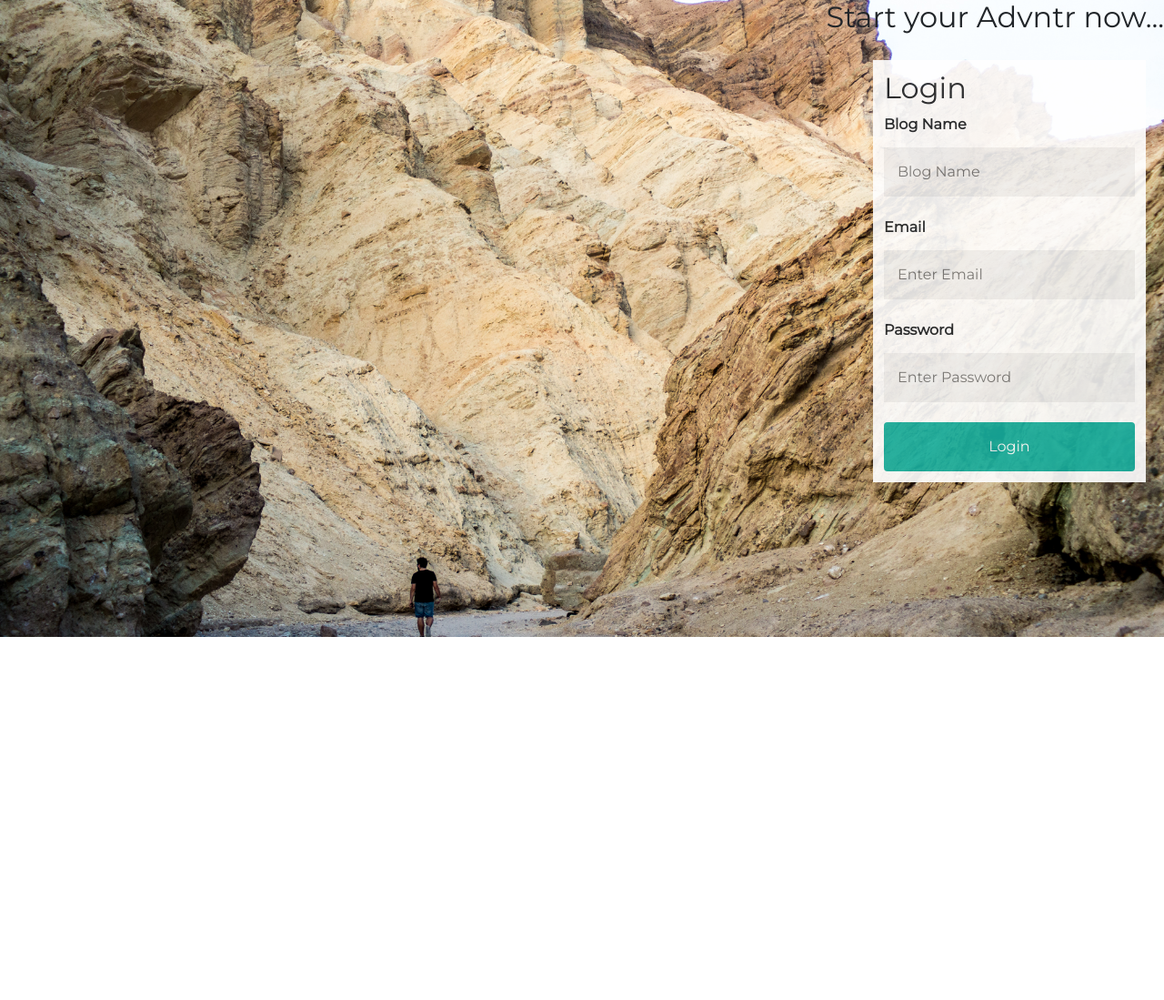
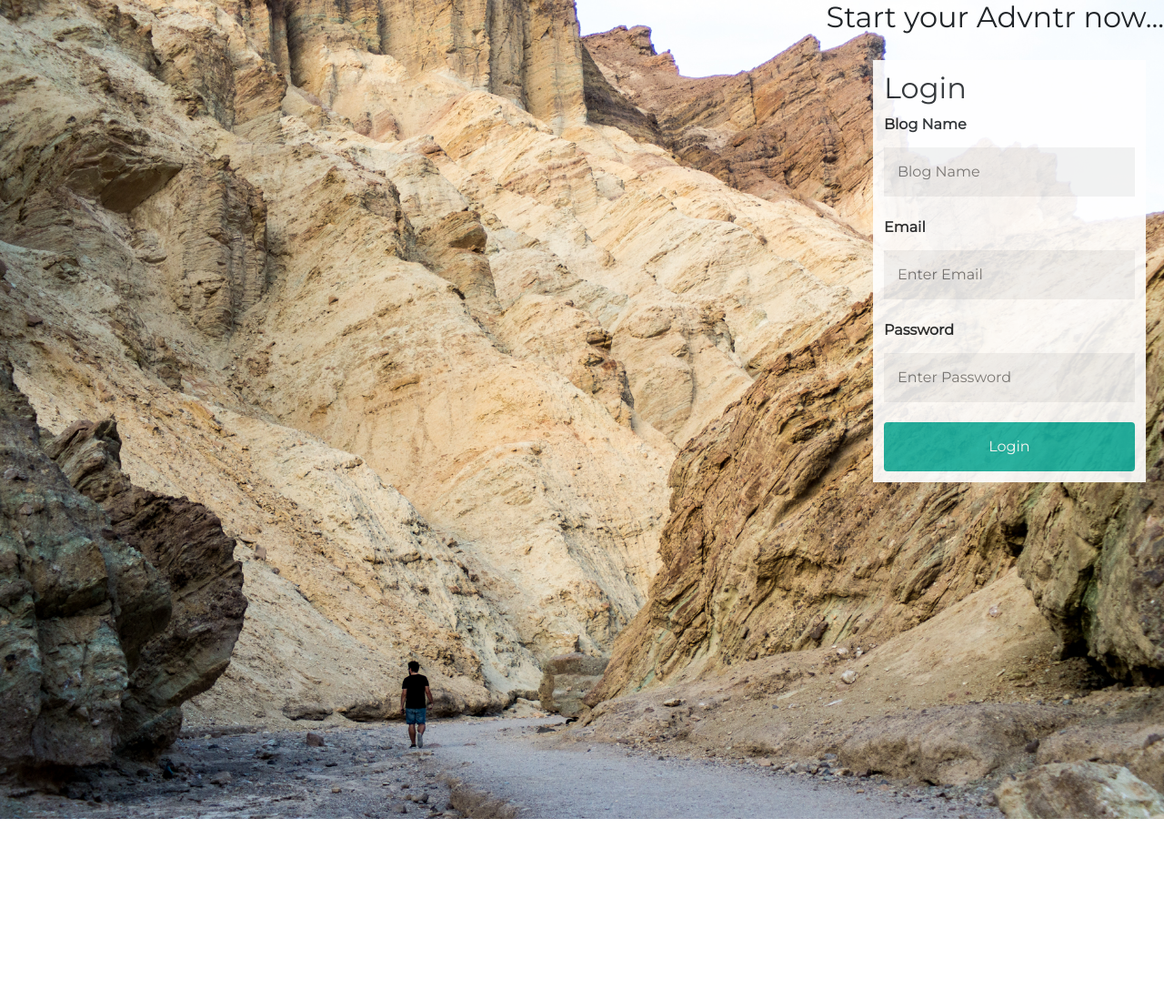
Before and after one commit to QA-Instructor/MVC-Skeleton, a PHP site: page /MVC-Skeleton/views/DynamicPages/loginBlogger.php in a window 1280 px wide. Shown: the top 1099 px of the page at 91% size. Run offline with PHP 8.4, Linux system fonts and the light colour scheme.

```diff
--- a/views/DynamicPages/loginBlogger.php
+++ b/views/DynamicPages/loginBlogger.php
@@ -3,7 +3,6 @@
     <head>
         <meta name="viewport" content="width=device-width, initial-scale=1">
         <title>ADVNTR</title>
-    <head>
         <link href="https://fonts.googleapis.com/css?family=Montserrat&display=swap" rel="stylesheet">
         <!--        <link rel="stylesheet" href ="views/css/styles.css">
         -->        <link rel="stylesheet" href="https://stackpath.bootstrapcdn.com/bootstrap/4.4.1/css/bootstrap.min.css" integrity="sha384-Vkoo8x4CGsO3+Hhxv8T/Q5PaXtkKtu6ug5TOeNV6gBiFeWPGFN9MuhOf23Q9Ifjh" crossorigin="anonymous">
@@ -44,7 +43,7 @@
             /* The image used */
             background-image: url("http://localhost/MVC-Skeleton/views/images/HCH_1772.jpg");
 
-            min-height: 700px;
+            min-height: 900px;
 
             /* Center and scale the image nicely */
             background-position: center;
```
